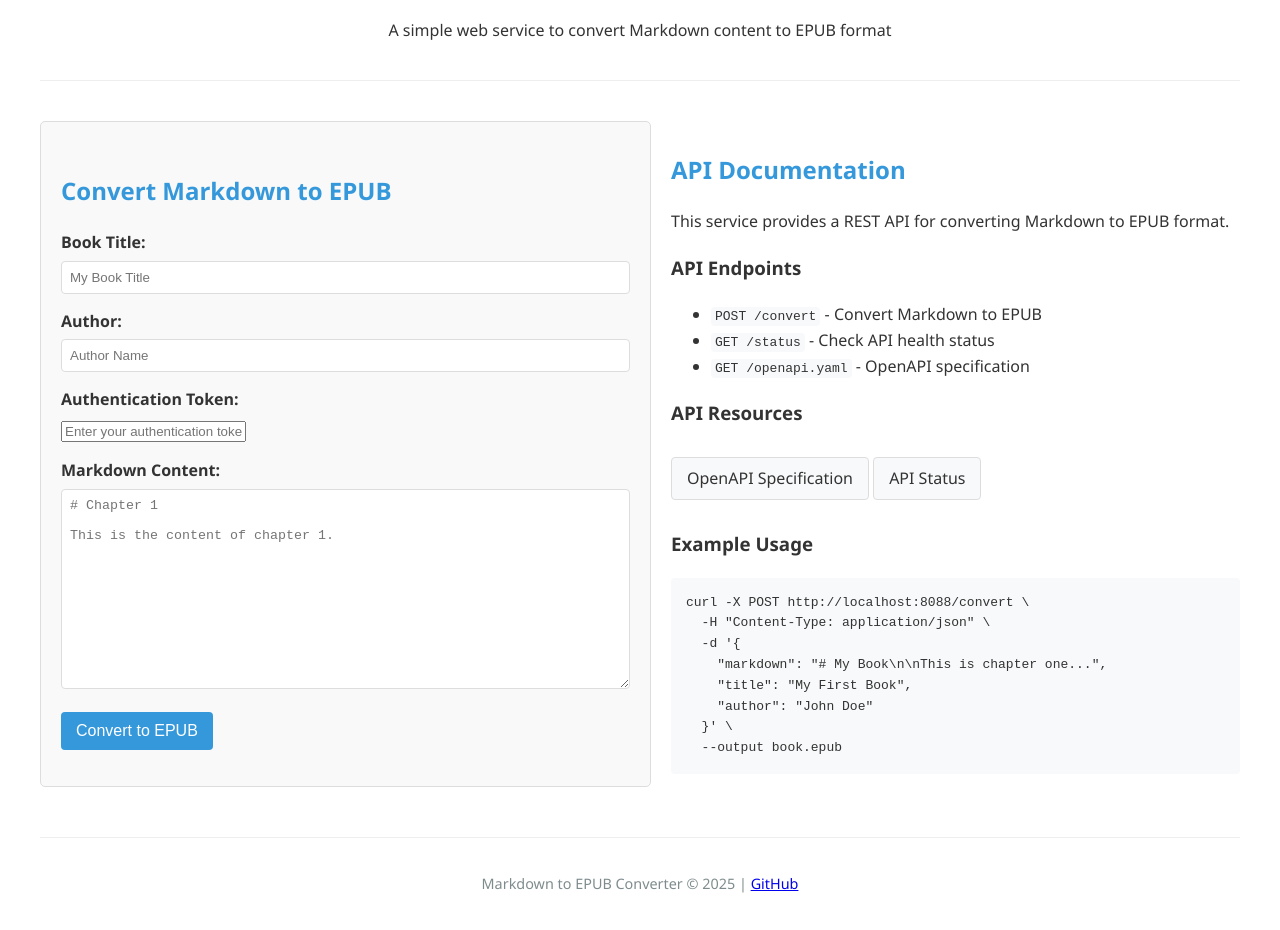
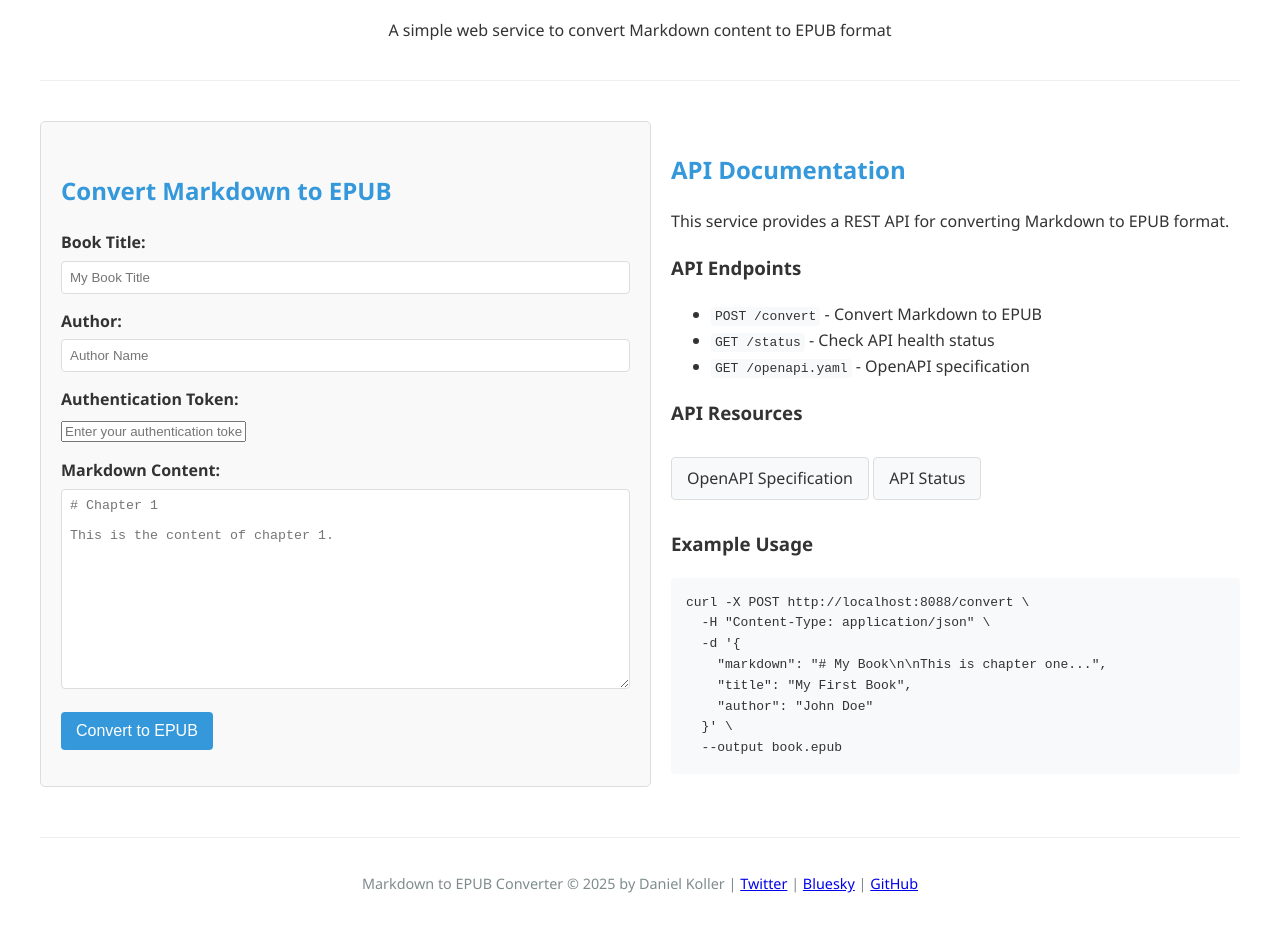
Before and after one commit to dakoller/markdown-epub-converter, a plain HTML site: page index.html in a window 1280 px wide. Shown: the part 96-1026 px from the top of the page. Drawn offline with Linux system fonts and the light colour scheme; no server answers.

Commit message:
index.html changes / default auth token removed

```diff
--- a/index.html
+++ b/index.html
@@ -197,7 +197,11 @@ curl -X POST http://localhost:8088/convert \
     </div>
 
     <footer>
-        <p>Markdown to EPUB Converter &copy; 2025 | <a href="https://github.com/yourusername/markdown-epub-converter">GitHub</a></p>
+        <p>Markdown to EPUB Converter &copy; 2025 by Daniel Koller |
+           <a href="https://twitter.com/dakoller" target="_blank">Twitter</a> |
+           <a href="https://bsky.app/profile/daniel.dakoller.net" target="_blank">Bluesky</a> |
+           <a href="https://github.com/yourusername/markdown-epub-converter">GitHub</a>
+        </p>
     </footer>
 
     <script>
```
Also changed, not shown: 1 other file.
